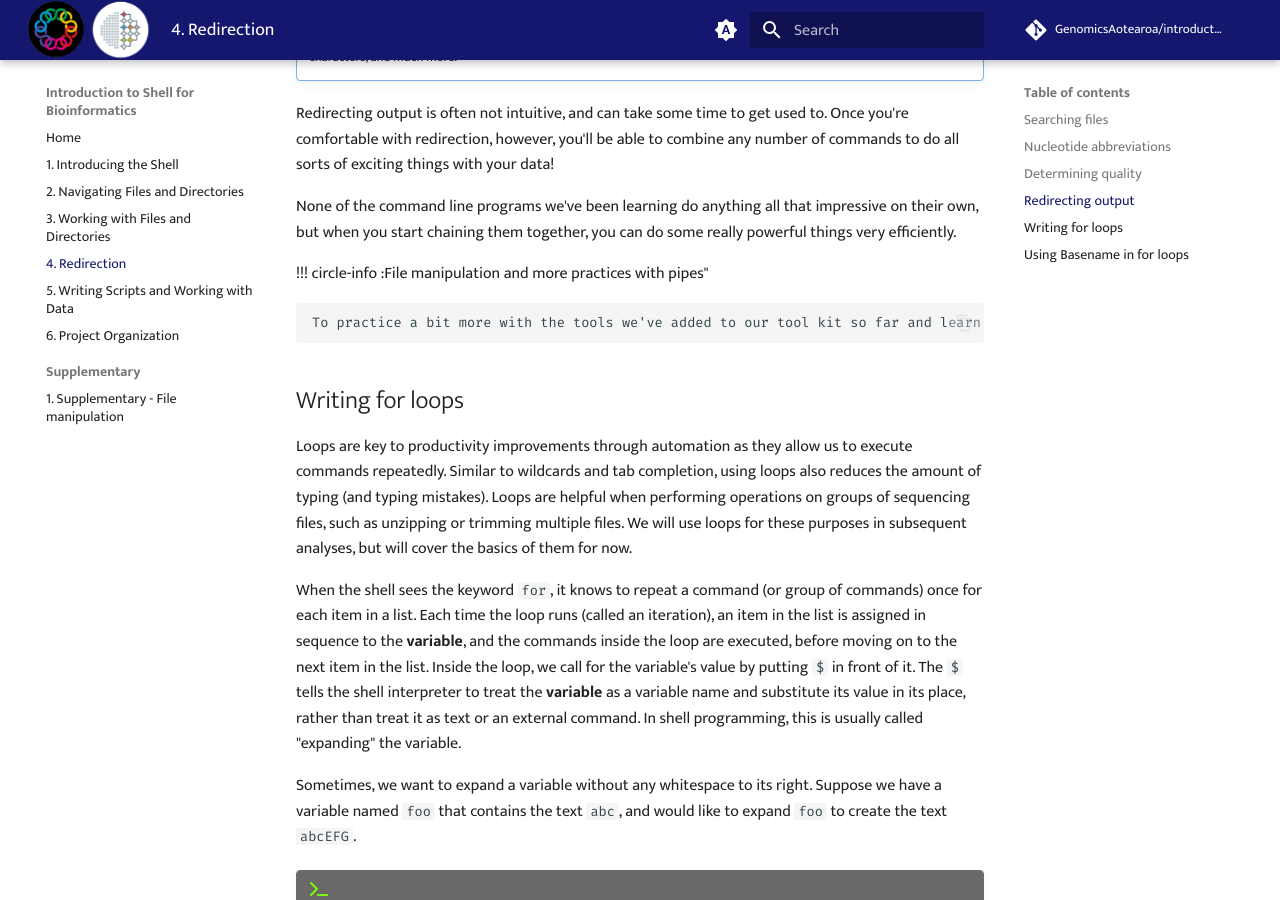
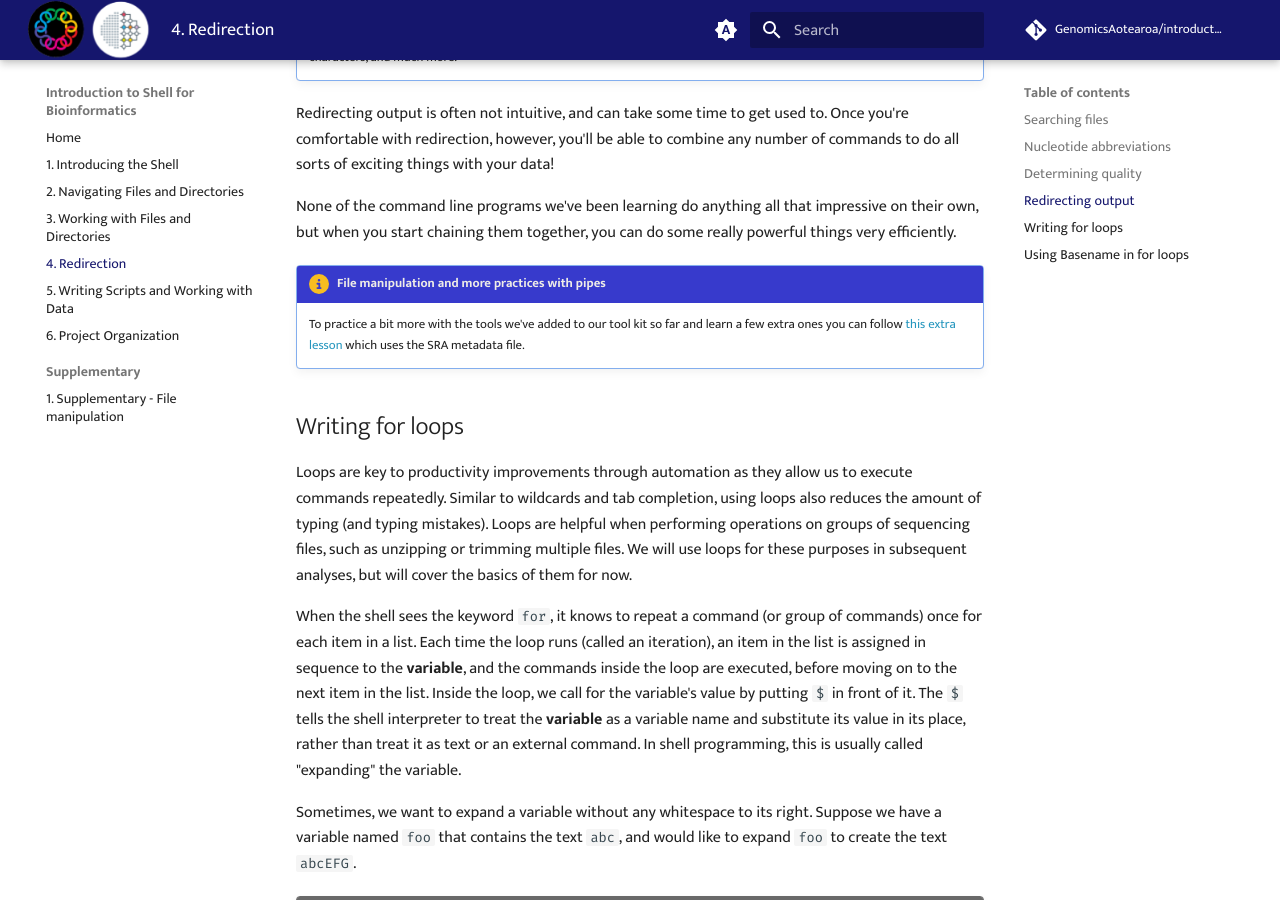
Before and after one commit to GenomicsAotearoa/introduction-to-shell, an MkDocs documentation site: the page built from docs/04-redirection.md, in a window 1280 px wide and 900 px high, scrolled down 7262 px. Built offline with MkDocs 1.6.1 and Material for MkDocs 9.7.7, drawn with Linux system fonts in a browser that asks for light colours; comment, search, counter and statistics services are not loaded.

Commit message:
fix admon

```diff
--- a/docs/04-redirection.md
+++ b/docs/04-redirection.md
@@ -446,7 +446,7 @@ them together, you can do some really powerful things very
 efficiently.
 
 
-!!! circle-info  :File manipulation and more practices with pipes"
+!!! circle-info  "File manipulation and more practices with pipes"
 
     To practice a bit more with the tools we've added to our tool kit so far and learn a few extra ones you can follow [this extra lesson](./Supplementary/1-supplementary.md) which uses the SRA metadata file.
 
```
